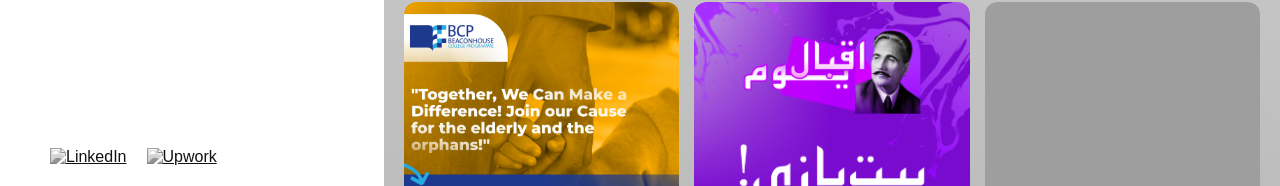
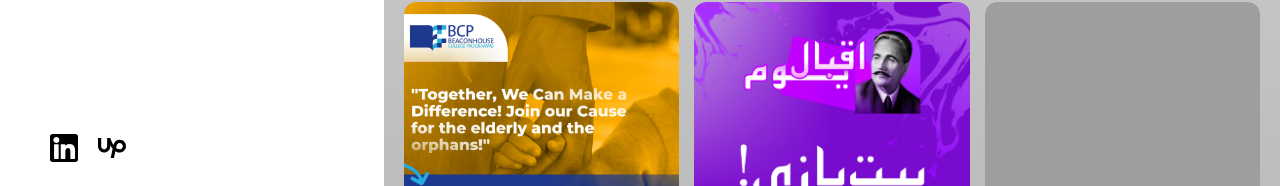
Before and after one commit to BMCHACKS/bmcgfx, a plain HTML site: page index.html in a window 1280 px wide. Shown: the part 614-800 px from the top of the page. Drawn offline with Linux system fonts and the light colour scheme; the site is published under a folder, as on GitHub Pages, so addresses that start at the root find nothing.

Commit message:
Update index.html

```diff
--- a/index.html
+++ b/index.html
@@ -16,10 +16,10 @@
           </div>
           <div class="social-links">
             <a href="https://www.linkedin.com/in/bmcgfx/" target="_blank">
-              <img src="/icons/linkedin.svg" alt="LinkedIn">
+              <img src="icons/linkedin.svg" alt="LinkedIn">
             </a>
             <a href="https://www.upwork.com/freelancers/~01157a94637d3e69fc" target="_blank">
-              <img src="/icons/upwork.svg" alt="Upwork">
+              <img src="icons/upwork.svg" alt="Upwork">
             </a>
           </div>
       </div>
```
